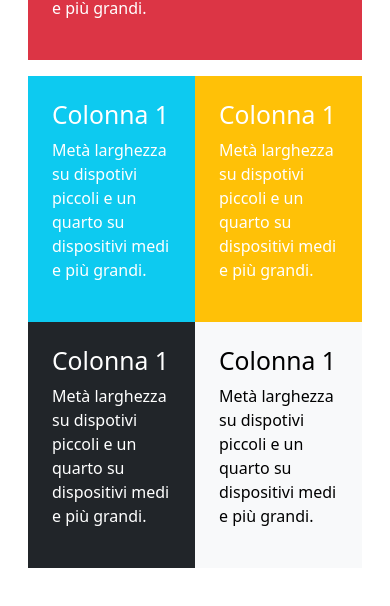
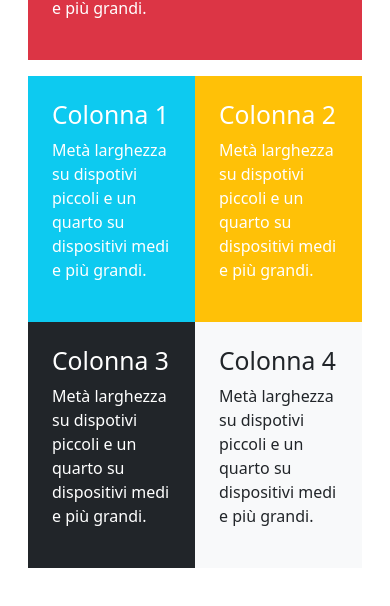
Before and after one commit to Steopa2001/htmlcss-bootstrap-layout, a plain HTML site: page index.html in a window 390 px wide. Shown: the part 909-1515 px from the top of the page. Drawn offline with nearby package versions, Linux system fonts and the light colour scheme.

Commit message:
start md breakpoint

```diff
--- a/index.html
+++ b/index.html
@@ -73,6 +73,38 @@
 
     </div>
 
+    <div class="container mt-3">
+      <div class="row row-cols-2 g-0">
+        <div class="col text-white">
+          <div class="box p-4 bg-info">
+            <h2>Colonna 1</h2>
+            <p>Metà larghezza su dispotivi piccoli e un quarto su dispositivi medi e più grandi.</p>
+          </div>
+        </div>
+
+        <div class="col text-white">
+          <div class="box p-4 bg-warning">
+            <h2>Colonna 2</h2>
+            <p>Metà larghezza su dispotivi piccoli e un quarto su dispositivi medi e più grandi.</p>
+          </div>
+        </div>
+
+        <div class="col text-white">
+          <div class="box p-4 bg-dark">
+            <h2>Colonna 3</h2>
+            <p>Metà larghezza su dispotivi piccoli e un quarto su dispositivi medi e più grandi.</p>
+          </div>
+        </div>
+
+        <div class="col">
+          <div class="box p-4 bg-light">
+            <h2>Colonna 4</h2>
+            <p>Metà larghezza su dispotivi piccoli e un quarto su dispositivi medi e più grandi.</p>
+          </div>
+        </div>
+      </div>
+    </div>
+<!--
     <div class="container mt-3 text-white">
       <div class="row g-0">
         <div class="col-6">
@@ -103,7 +135,7 @@
             </div>
           </div>
       </div>
-    </div>
+    </div> -->
 
 
 
```
